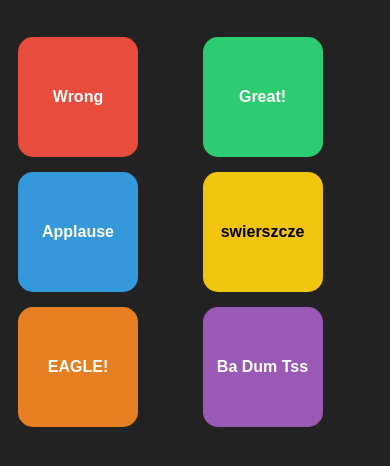
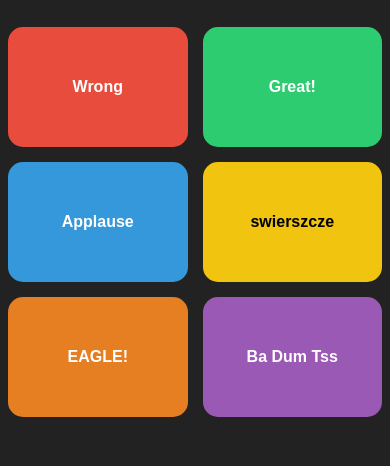
Before and after one commit to Magdarwwer/Music_App, a plain HTML site: page index.html in a window 390 px wide. Shown: the part 62-528 px from the top of the page. Drawn offline with Linux system fonts and the light colour scheme.

Commit message:
added display of buttons for media styles.css

```diff
--- a/style.css
+++ b/style.css
@@ -6,15 +6,12 @@ body {
 }
 
 .buttons {
-  display: grid;
-  grid-template-columns: repeat(2, 1fr);  /* 2 kolumny */
-  grid-template-rows: repeat(3, auto);    /* 3 wiersze */
+  display: flex;
+  flex-wrap: wrap;
+  justify-content: center;
   gap: 15px;
-  max-width: 400px;    /* żeby ładnie wyglądało na telefonie */
-  margin: 30px auto;
-  padding: 10px;
+  margin-top: 30px;
 }
-
 
 button {
   width: 120px;
@@ -38,3 +35,18 @@ button:active {
   transform: scale(0.95);
   opacity: 0.8;
 }
+
+@media (max-width: 600px) {
+  .buttons {
+    display: grid;
+    grid-template-columns: repeat(2, 1fr);
+    grid-template-rows: repeat(3, auto);
+    gap: 15px;
+    max-width: 400px;
+  }
+
+  button {
+    width: 100%;
+    aspect-ratio: 1;
+  }
+}
```
